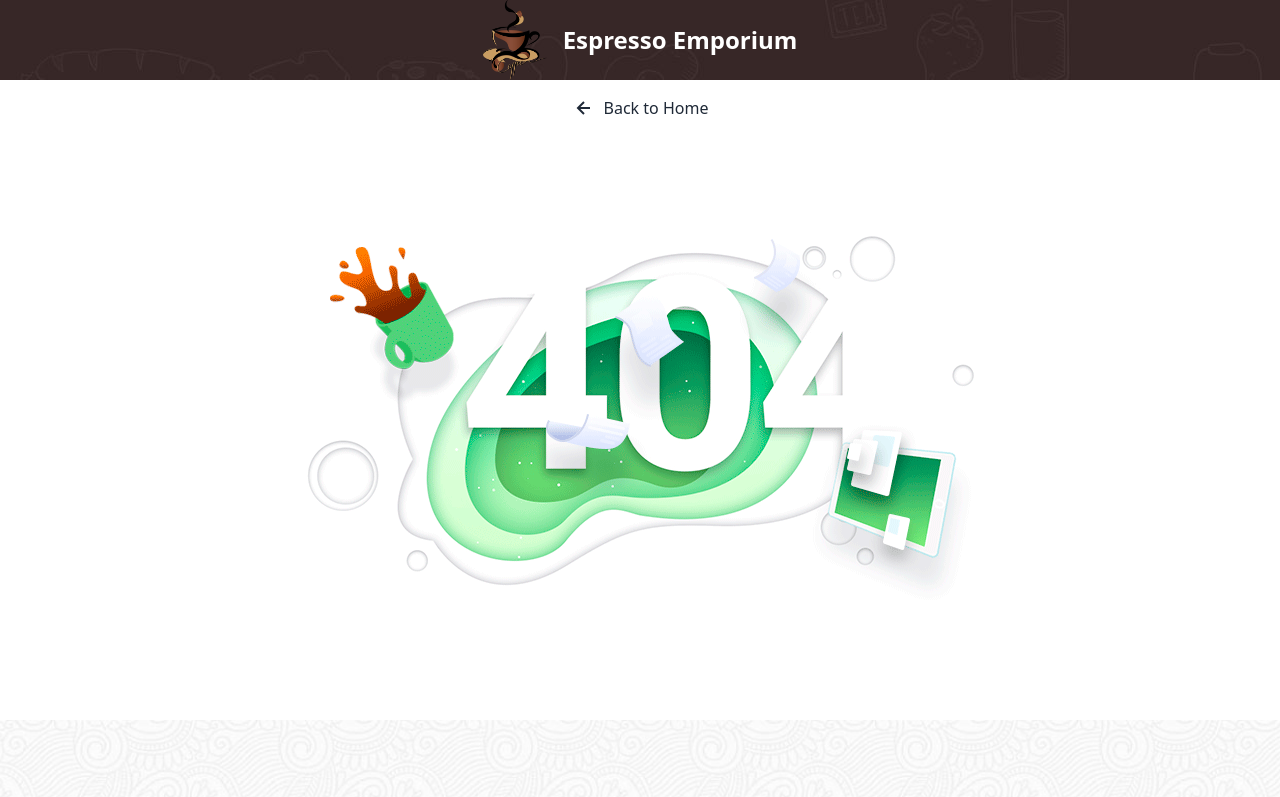
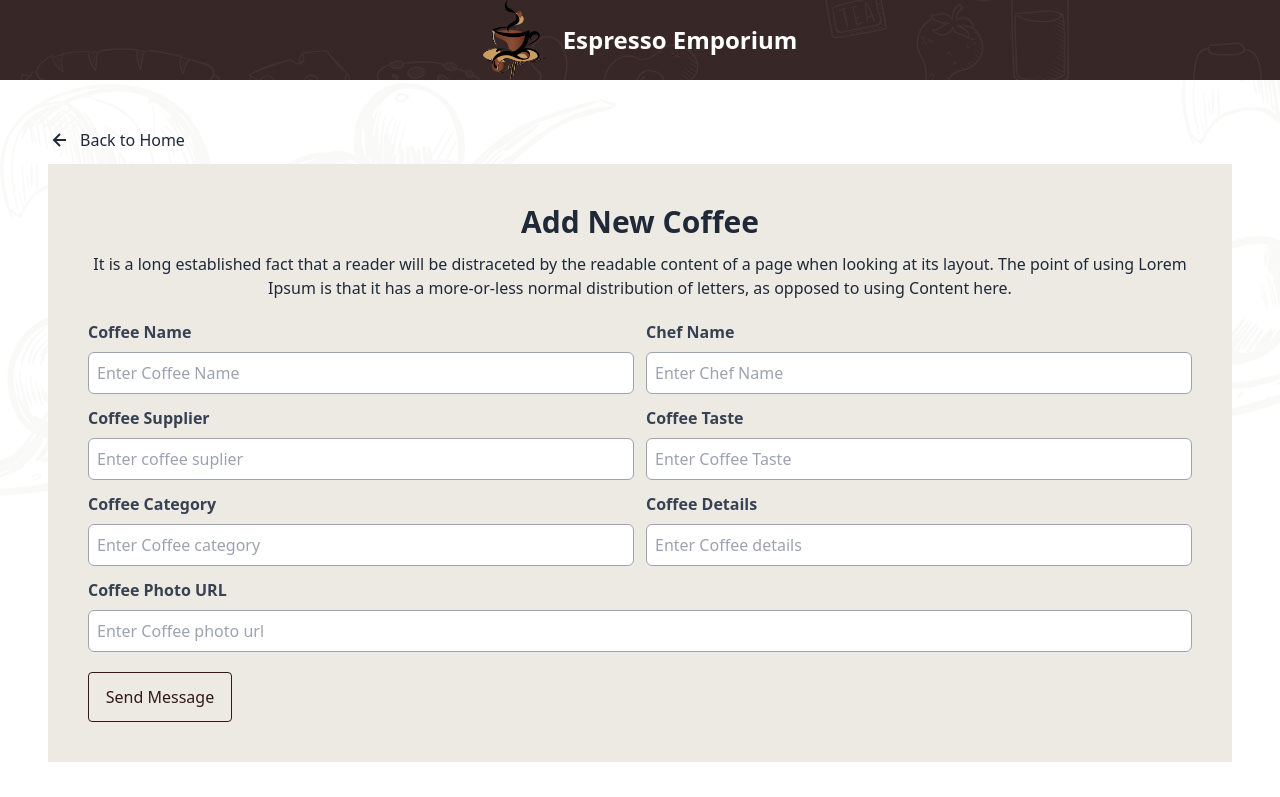
Before and after one commit to shaikat17/coffee_store_client, a React (Vite) app: page /add-coffee in a window 1280 px wide. Shown: the top 797 px of the page. Built offline with nearby package versions, Linux system fonts and the light colour scheme.

Commit message:
add coffee route added

```diff
--- a/package.json
+++ b/package.json
@@ -17,7 +17,8 @@
     "react-dom": "^18.2.0",
     "react-icons": "^4.8.0",
     "react-router-dom": "^6.11.1",
-    "sort-by": "^1.2.0"
+    "sort-by": "^1.2.0",
+    "sweetalert2": "^11.7.5"
   },
   "devDependencies": {
     "@types/react": "^18.0.28",
--- a/src/components/Banner.jsx
+++ b/src/components/Banner.jsx
@@ -8,7 +8,7 @@ const Banner = () => {
       style={{ backgroundImage: `url(${bannarImg})` }}
     >
       <div className="text-white w-4/5 md:w-1/2  absolute md:right-0 text-left pr-3 space-y-5">
-        <h1 className="text-2xl font-bold">Would you like a Cup of Delicious Coffee?</h1>
+        <h1 className="text-2xl md:text-3xl font-bold">Would you like a Cup of Delicious Coffee?</h1>
         <p className="text-base font-thin">It's coffee time - Sip & Savor - Relaxation in every sip! Get the nostalgia back!! Your companion of every moment!!! Enjoy the beautiful moments and make them memorable.</p>
         <button className="bg-[#E3B577] rounded py-3 px-4 text-[#331A15]">Learn More</button>
       </div>
--- a/src/components/HighLightSection.jsx
+++ b/src/components/HighLightSection.jsx
@@ -8,7 +8,7 @@ import toffee from "../../public/images/icons/4.png";
 
 const HighLightSection = () => {
     return (
-        <div className='flex flex-col md:flex-row sm:flex-col justify-center py-14 px-10 gap-4 space-y-5' style={{backgroundImage: `url('${recImg}')`}}>
+        <div className='flex flex-col md:flex-row sm:flex-col justify-center py-14 px-10 gap-4 space-y-5 md:space-y-0' style={{backgroundImage: `url('${recImg}')`}}>
             <div className=' flex flex-col space-y-3'>
                 <img className='w-14 h-14' src={coffee} alt="coffee" />
                 <h3 className='text-2xl font-semibold text-[#331A15]'>Awesome Aroma</h3>
--- /dev/null
+++ b/src/page/AddCoffee.jsx
@@ -0,0 +1,171 @@
+import React from "react";
+import recImg from "../../public/images/more/11.png";
+import { NavLink } from "react-router-dom";
+import { BiLeftArrowAlt } from "react-icons/bi";
+import recImg2 from "../../public/images/more/Rectangle 4.png";
+
+const AddCoffee = () => {
+
+    const handleSubmit = (e) => {
+        e.preventDefault()
+
+        const form = e.target
+
+        const coffeeName = form.coffeeName.value
+        const chefName = form.chefName.value
+        const coffeeSupplier = form.coffeeSupplier.value
+        const taste = form.taste.value
+        const coffeeCategory = form.coffeeCategory.value
+        const coffeeDetails = form.coffeeDetails.value
+        const coffeePhotoUrl = form.coffeePhotoUrl.value
+
+        console.log(coffeeName, chefName, coffeeSupplier, taste, coffeeCategory, coffeeDetails, coffeePhotoUrl)
+
+        form.reset()
+    }
+
+  return (
+    <div
+      className="flex flex-col md:p-12 p-5 "
+      style={{ backgroundImage: `url('${recImg}')` }}
+    >
+      <NavLink className="flex items-center gap-2" to="/">
+        <BiLeftArrowAlt size={"1.5rem"} />
+        Back to Home
+      </NavLink>
+      <div
+        className="p-10 grid grid-cols-1 mt-3 "
+        style={{ backgroundImage: `url('${recImg2}')` }}
+      >
+        <h1 className="text-center text-3xl font-bold mb-3">Add New Coffee</h1>
+        <p className="text-center font-extralight">
+          It is a long established fact that a reader will be distraceted by the
+          readable content of a page when looking at its layout. The point of
+          using Lorem Ipsum is that it has a more-or-less normal distribution of
+          letters, as opposed to using Content here.
+        </p>
+        <form onSubmit={handleSubmit}>
+          <div className="grid grid-cols-1 md:grid-cols-2 gap-3 mt-5">
+            <div>
+              <label
+                className="block text-gray-700 font-bold mb-2"
+                htmlFor="coffee_name"
+              >
+                Coffee Name
+              </label>
+
+              <input
+                className="border border-gray-400 p-2 w-full rounded-md placeholder:font-extralight"
+                type="text"
+                name="coffeeName"
+                id="coffee_name"
+                placeholder="Enter Coffee Name"
+              />
+            </div>
+            <div>
+              <label
+                className="block text-gray-700 font-bold mb-2"
+                htmlFor="chef_name"
+              >
+                Chef Name
+              </label>
+
+              <input
+                className="border border-gray-400 p-2 w-full rounded-md placeholder:font-extralight"
+                type="text"
+                name="chefName"
+                id="chef_name"
+                placeholder="Enter Chef Name"
+              />
+            </div>
+            <div>
+              <label
+                className="block text-gray-700 font-bold mb-2"
+                htmlFor="coffee_supplier"
+              >
+                Coffee Supplier
+              </label>
+
+              <input
+                className="border border-gray-400 p-2 w-full rounded-md placeholder:font-extralight"
+                type="text"
+                name="coffeeSupplier"
+                id="coffee_supplier"
+                placeholder="Enter coffee suplier"
+              />
+            </div>
+            <div>
+              <label
+                className="block text-gray-700 font-bold mb-2"
+                htmlFor="taste"
+              >
+                Coffee Taste
+              </label>
+
+              <input
+                className="border border-gray-400 p-2 w-full rounded-md placeholder:font-extralight"
+                type="text"
+                name="taste"
+                id="taste"
+                placeholder="Enter Coffee Taste"
+              />
+            </div>
+            <div>
+              <label
+                className="block text-gray-700 font-bold mb-2"
+                htmlFor="coffee_category"
+              >
+                Coffee Category
+              </label>
+
+              <input
+                className="border border-gray-400 p-2 w-full rounded-md placeholder:font-extralight"
+                type="text"
+                name="coffeeCategory"
+                id="coffee_category"
+                placeholder="Enter Coffee category"
+              />
+            </div>
+            <div>
+              <label
+                className="block text-gray-700 font-bold mb-2"
+                htmlFor="coffee_details"
+              >
+                Coffee Details
+              </label>
+
+              <input
+                className="border border-gray-400 p-2 w-full rounded-md placeholder:font-extralight"
+                type="text"
+                name="coffeeDetails"
+                id="coffee_details"
+                placeholder="Enter Coffee details"
+              />
+            </div>
+            <div className="md:col-span-2">
+              <label
+                className="block text-gray-700 font-bold mb-2"
+                htmlFor="coffee_photo_url"
+              >
+                Coffee Photo URL
+              </label>
+
+              <input
+                className="border border-gray-400 p-2 w-full rounded-md placeholder:font-extralight "
+                type="text"
+                name="coffeePhotoUrl"
+                id="coffee_photo_url"
+                placeholder="Enter Coffee photo url"
+              />
+            </div>
+          </div>
+          <button className="w-36 p-3 hover:bg-[#331A15] border border-[#331A15] text-[#331A15] hover:text-white hover:ease-in duration-300 rounded mt-5">
+            Send Message
+          </button>
+        </form>
+      </div>
+    </div>
+  );
+};
+
+export default AddCoffee;
```
Also changed, not shown: public/cups.json (+8 -8 lines), src/main.jsx (+12 -0 lines), 1 other file (tests, documents, lock files or other folders).
